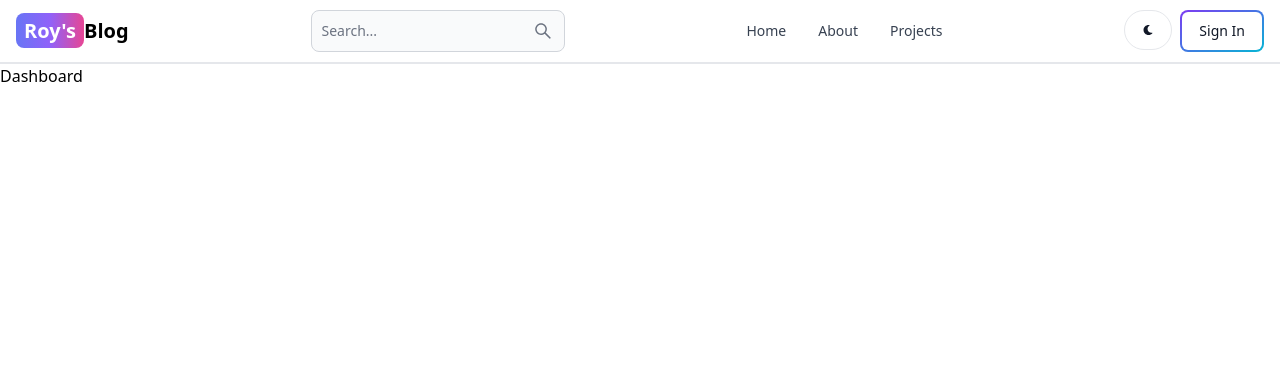
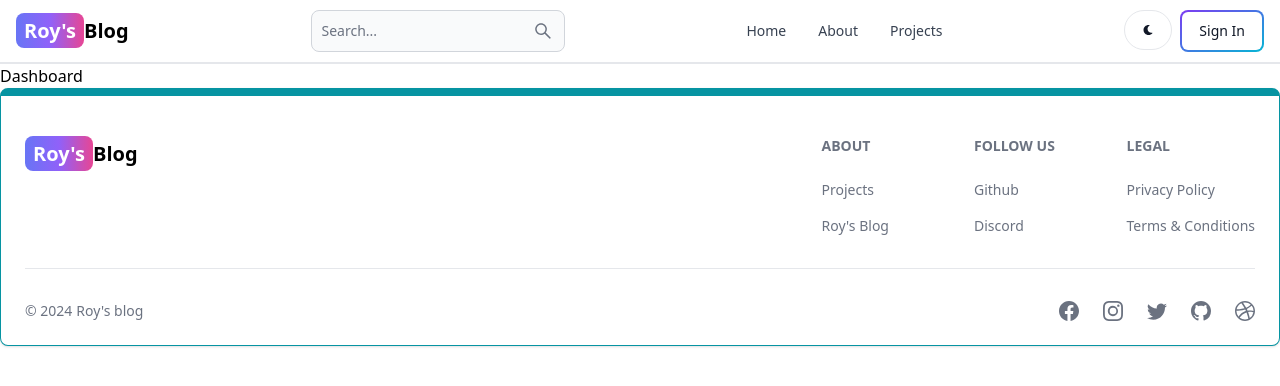
Before and after one commit to ShaikatRoy/MERN-Blog, a React (Vite) app in the folder client/: page /dashboard in a window 1280 px wide. Shown: the top 386 px of the page. Built offline with nearby package versions, Linux system fonts and the light colour scheme.

Commit message:
create footer

```diff
--- a/client/src/App.jsx
+++ b/client/src/App.jsx
@@ -6,6 +6,7 @@ import SignUp from './pages/SignUp'
 import Projects from './pages/Projects'
 import Dashboard from './pages/Dashboard'
 import Header from './components/Header'
+import Footer from './components/Footer'
 
 export default function App() {
   return (
@@ -19,6 +20,7 @@ export default function App() {
         <Route path="/projects" element={<Projects />} />
         <Route path='/dashboard' element={<Dashboard />} />
       </Routes>
+      <Footer />
     </BrowserRouter>
   )
 }
--- /dev/null
+++ b/client/src/components/Footer.jsx
@@ -0,0 +1,80 @@
+import { Footer } from 'flowbite-react';
+import { Link } from 'react-router-dom';
+import { BsFacebook, BsInstagram, BsTwitter, BsGithub, BsDribbble } from 'react-icons/bs';
+export default function FooterCom() {
+  return (
+    <Footer container className='border border-t-8 border-teal-500'>
+      <div className='w-full max-w-7xl mx-auto'>
+        <div className='grid w-full justify-between sm:flex md:grid-cols-1'>
+          <div className='mt-5'>
+            <Link
+              to='/'
+              className='self-center whitespace-nowrap text-lg sm:text-xl font-semibold dark:text-white'
+            >
+              <span className='px-2 py-1 bg-gradient-to-r from-indigo-500 via-purple-500 to-pink-500 rounded-lg text-white'>
+                Roy's
+              </span>
+              Blog
+            </Link>
+          </div>
+          <div className='grid grid-cols-2 gap-8 mt-4 sm:grid-cols-3 sm:gap-6'>
+            <div>
+              <Footer.Title title='About' />
+              <Footer.LinkGroup col>
+                <Footer.Link
+                  href='/projects'
+                  target='_blank'
+                  rel='noopener noreferrer'
+                >
+                Projects
+                </Footer.Link>
+                <Footer.Link
+                  href='/about'
+                  target='_blank'
+                  rel='noopener noreferrer'
+                >
+                  Roy's Blog
+                </Footer.Link>
+              </Footer.LinkGroup>
+            </div>
+            <div>
+              <Footer.Title title='Follow us' />
+              <Footer.LinkGroup col>
+                <Footer.Link
+                  href='https://github.com/ShaikatRoy'
+                  target='_blank'
+                  rel='noopener noreferrer'
+                >
+                  Github
+                </Footer.Link>
+                <Footer.Link href='#'>Discord</Footer.Link>
+              </Footer.LinkGroup>
+            </div>
+            <div>
+              <Footer.Title title='Legal' />
+              <Footer.LinkGroup col>
+                <Footer.Link href='#'>Privacy Policy</Footer.Link>
+                <Footer.Link href='#'>Terms &amp; Conditions</Footer.Link>
+              </Footer.LinkGroup>
+            </div>
+          </div>
+        </div>
+        <Footer.Divider />
+        <div className='w-full sm:flex sm:items-center sm:justify-between'>
+          <Footer.Copyright
+            href='#'
+            by="Roy's blog"
+            year={new Date().getFullYear()}
+          />
+          <div className="flex gap-6 sm:mt-0 mt-4 sm:justify-center">
+            <Footer.Icon href='#' icon={BsFacebook}/>
+            <Footer.Icon href='#' icon={BsInstagram}/>
+            <Footer.Icon href='#' icon={BsTwitter}/>
+            <Footer.Icon href='https://github.com/ShaikatRoy' icon={BsGithub}/>
+            <Footer.Icon href='#' icon={BsDribbble}/>
+          </div>
+        </div>
+      </div>
+    </Footer>
+  );
+}
```
